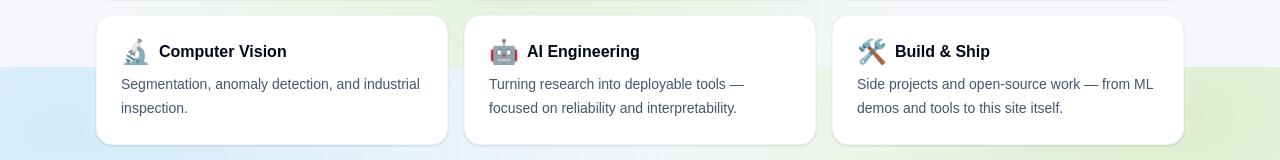
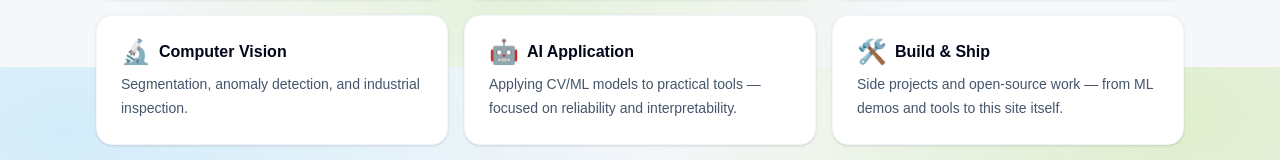
Before and after one commit to Phoenix-XinyuTian/Personal-Website-Xinyu, a Next.js app: page / in a window 1280 px wide. Shown: the part 733-893 px from the top of the page. Built offline with nearby package versions, Linux system fonts and the light colour scheme.

Commit message:
Clarify work mode AI application direction

```diff
--- a/app/data/i18n/en.ts
+++ b/app/data/i18n/en.ts
@@ -19,7 +19,7 @@ export const en = {
   hero: {
     greeting: "Hello, I'm Xinyu.",
     intro: "I work on ",
-    rotatingWords: ["Computer Vision", "AI Engineering", "Machine Learning"],
+    rotatingWords: ["Computer Vision", "AI Application", "Machine Learning"],
   },
   lifeHero: {
     greeting: "Hey, Phoenix here.",
@@ -60,8 +60,8 @@ export const en = {
     },
     {
       icon: "🤖",
-      title: "AI Engineering",
-      description: "Turning research into deployable tools — focused on reliability and interpretability.",
+      title: "AI Application",
+      description: "Applying CV/ML models to practical tools — focused on reliability and interpretability.",
     },
     {
       icon: "🛠️",
@@ -215,7 +215,7 @@ export const en = {
     label: "Contact",
     heading: "Let's Connect",
     description:
-      "I'm open to collaboration, internship opportunities, and research conversations in computer vision and AI. Reach out if you want to work together or discuss ideas.",
+      "I'm open to computer vision and AI application roles, collaborations, and internship opportunities. Reach out if you want to work together or discuss ideas.",
     descriptionLife:
       "For collaborations, brand partnerships, or just to say hi — reach out anytime.",
     emailLabel: "Email",
@@ -232,7 +232,7 @@ export const en = {
   },
   footer: {
     tagline: "Creator of Life, Code, and Stories",
-    rolesWork: "NUS MSc · Computer Vision · AI Engineering",
+    rolesWork: "NUS MSc · Computer Vision · AI Application",
     rolesLife: "Content Creation · World Travel · Story Telling",
     collaborationLabel: "Collaboration",
     email: "xinyu.tian.phoenix@gmail.com",
--- a/app/data/i18n/zh.ts
+++ b/app/data/i18n/zh.ts
@@ -21,7 +21,7 @@ export const zh: Translation = {
   hero: {
     greeting: "你好，我是田新宇。",
     intro: "我的工作聚焦于 ",
-    rotatingWords: ["计算机视觉", "AI 工程", "机器学习"],
+    rotatingWords: ["计算机视觉", "AI 应用", "机器学习"],
   },
   lifeHero: {
     greeting: "你好，我是 Phoenix。",
@@ -62,8 +62,8 @@ export const zh: Translation = {
     },
     {
       icon: "🤖",
-      title: "AI 工程",
-      description: "将研究转化为可部署的工具——专注可靠性与可解释性。",
+      title: "AI 应用",
+      description: "将 CV/ML 模型应用到真实工具与场景中——专注可靠性与可解释性。",
     },
     {
       icon: "🛠️",
@@ -213,7 +213,7 @@ export const zh: Translation = {
     label: "联系",
     heading: "让我们保持联系",
     description:
-      "我愿意合作、实习机会和关于计算机视觉与 AI 的研究交流。如果你想一起工作或讨论想法，请与我联系。",
+      "我正在寻找计算机视觉与 AI 应用方向的岗位、实习与合作机会。如果你想一起工作或讨论想法，请与我联系。",
     descriptionLife: "合作、品牌联系，或只是想打个招呼，都欢迎。",
     emailLabel: "邮箱",
     connectLabel: "联系方式",
@@ -229,7 +229,7 @@ export const zh: Translation = {
   },
   footer: {
     tagline: "Creator of Life, Code, and Stories",
-    rolesWork: "NUS 硕士 · 计算机视觉 · AI 工程",
+    rolesWork: "NUS 硕士 · 计算机视觉 · AI 应用",
     rolesLife: "内容创作 · 环球旅行 · 故事叙述",
     collaborationLabel: "商务合作",
     email: "xinyu.tian.phoenix@gmail.com",
--- a/app/layout.tsx
+++ b/app/layout.tsx
@@ -31,7 +31,7 @@ export async function generateMetadata(): Promise<Metadata> {
     : "Xinyu Tian | Computer Vision & AI";
   const description = isPhoenix
     ? "Phoenix Tian (Phoenix 蓝色火焰) is the creator brand of Xinyu Tian, sharing tech, travel, and life in Singapore across YouTube, Instagram, TikTok, and other platforms."
-    : "Xinyu Tian (Tian Xinyu or 田新宇) is a NUS master's student in Singapore focused on computer vision, AI. Explore his LinkedIn, GitHub, experiences and work.";
+    : "Xinyu Tian (Tian Xinyu or 田新宇) is a NUS master's student in Singapore focused on computer vision and AI applications. Explore his LinkedIn, GitHub, experiences and work.";
   const canonical = isPhoenix
     ? "https://phoenixtian.com/"
     : "https://xinyutian.me/";
--- a/app/og-card.tsx
+++ b/app/og-card.tsx
@@ -61,14 +61,14 @@ async function getOgCardConfig(): Promise<OgCardConfig> {
     background: "#f0f9ff",
     chip: "Professional Site",
     domain: "xinyutian.me",
-    footer: "Building reliable computer vision and AI systems",
+    footer: "Building reliable computer vision and AI applications",
     footerSize: 26,
     portraitAlt: "Xinyu Tian portrait",
     portraitPath: "images/Xinyu-Tian.jpg",
-    subtitle: "Computer Vision · AI Engineering · NUS",
+    subtitle: "Computer Vision · AI Application · NUS",
     subtitleSize: 34,
     title: "Xinyu Tian",
-    topics: ["Computer Vision", "Machine Learning", "AI Systems"],
+    topics: ["Computer Vision", "Machine Learning", "AI Applications"],
   };
 }
 
```
Also changed, not shown: 1 other file (tests, documents, lock files or other folders).
